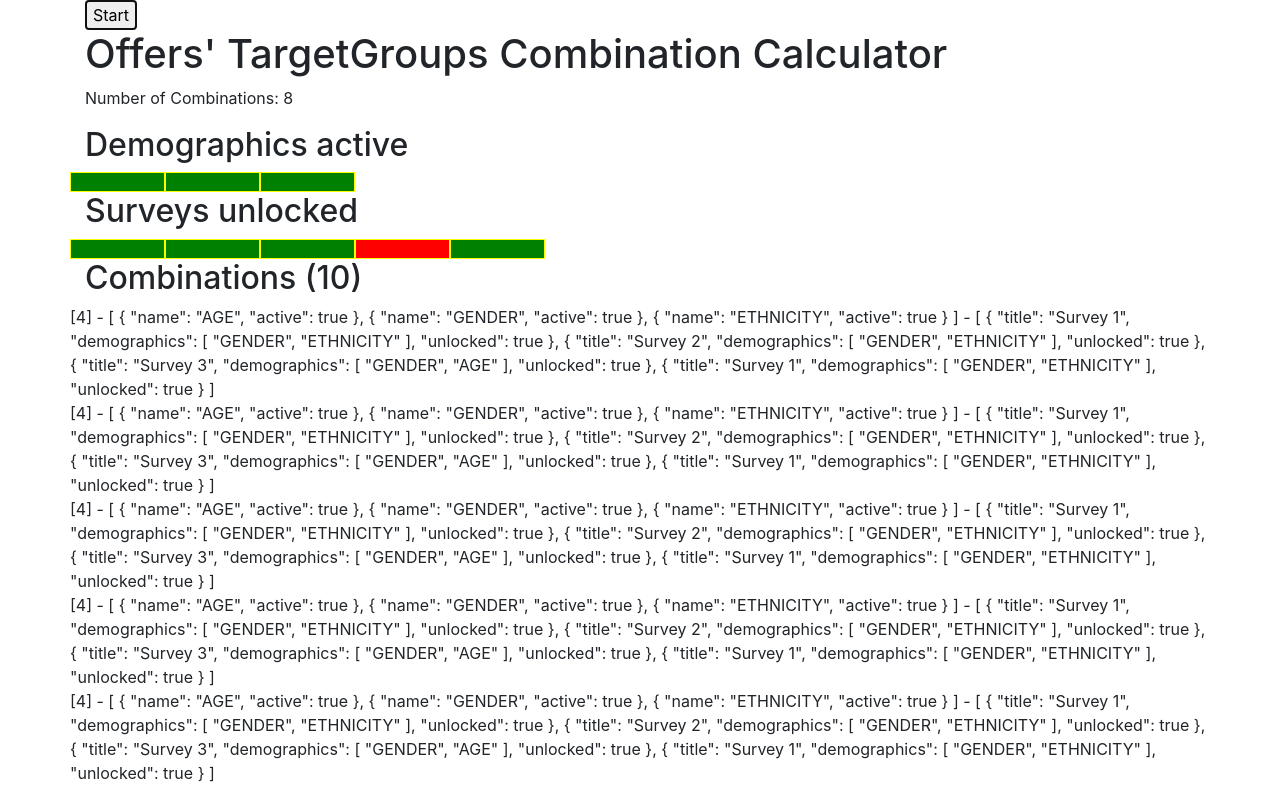
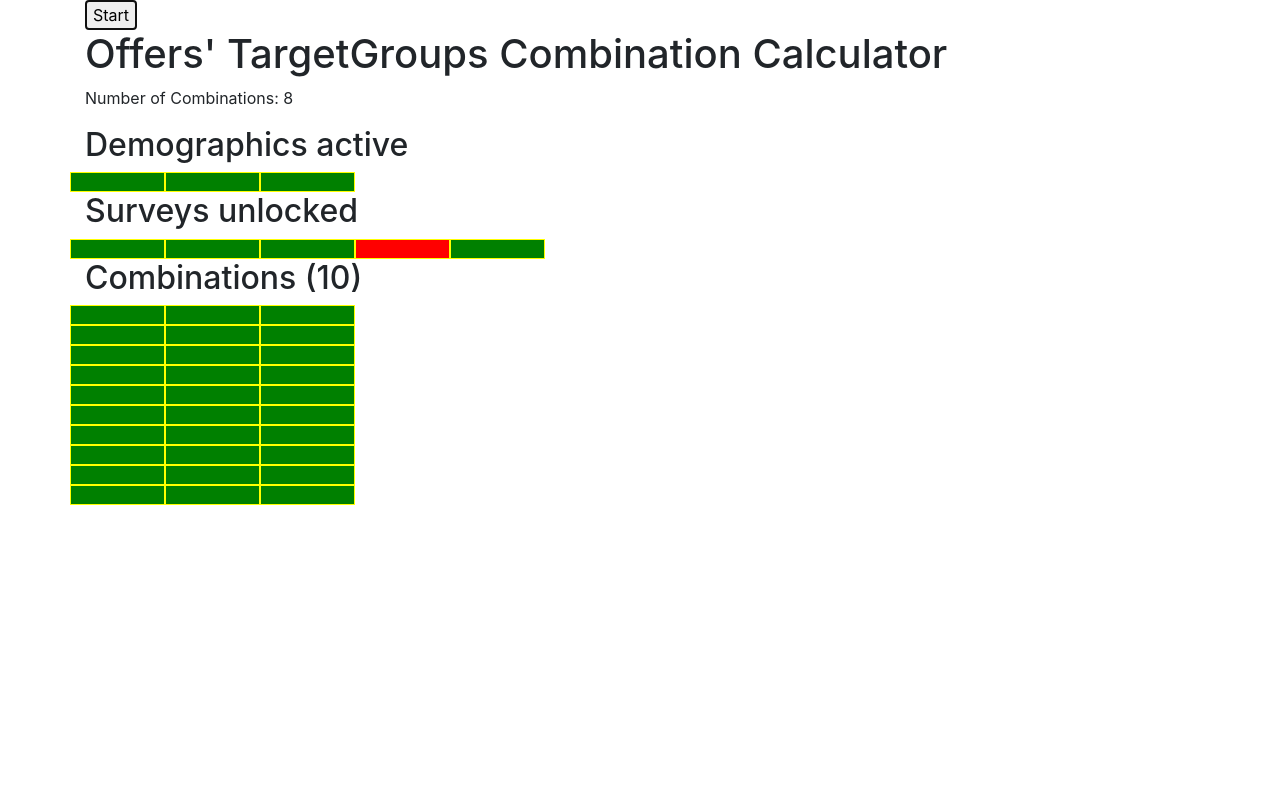
Before and after one commit to fguillen/OffersTargetGroupsFilteringCombinationsCalculatorVisualization, a plain HTML site: page index.html in a window 1280 px wide. Both pictures are taken after a click on the button "Start". Shown: the top 789 px of the page. Drawn offline with nearby package versions, Linux system fonts and the light colour scheme.

Commit message:
Render Combinations

```diff
--- a/index.html
+++ b/index.html
@@ -42,9 +42,7 @@
       <section id="combinations">
         <h2>Combinations ({{ combinationsLength }})</h2>
         <div class="row" v-for="combination in combinations">
-          [{{ combination.numSurveysUnlocked}}] -
-          {{ combination.demographicsActive }} -
-          {{ combination.surveysUnlocked }}
+          <div class="col-1 demographic" v-for="demographic in renderDemographics(combination)" v-bind:class="{ active: demographic.active }" data-toggle="tooltip" data-placement="top" :title="demographic.name"></div>
         </div>
       </section>
     </div>
--- a/script.js
+++ b/script.js
@@ -2,16 +2,16 @@ const version = "0.0.1";
 console.log("Loading APP version", version);
 
 var app = new Vue({
-  el: '#app',
+  el: "#app",
   data: {
     maxStoredCombinations: 10,
     demographics: [],
     surveys: [
-      { title: 'Survey 1', demographics: ["GENDER", "ETHNICITY"], unlocked: false },
-      { title: 'Survey 2', demographics: ["GENDER", "ETHNICITY"], unlocked: false },
-      { title: 'Survey 3', demographics: ["GENDER", "AGE"], unlocked: false },
-      { title: 'Survey 4', demographics: ["GENDER", "AGE", "happy"], unlocked: false },
-      { title: 'Survey 1', demographics: ["GENDER", "ETHNICITY"], unlocked: false }
+      { id: "1", title: "Survey 1", demographics: ["GENDER", "ETHNICITY"], unlocked: false },
+      { id: "2", title: "Survey 2", demographics: ["GENDER", "ETHNICITY"], unlocked: false },
+      { id: "3", title: "Survey 3", demographics: ["GENDER", "AGE"], unlocked: false },
+      { id: "4", title: "Survey 4", demographics: ["GENDER", "AGE", "happy"], unlocked: false },
+      { id: "5", title: "Survey 1", demographics: ["GENDER", "ETHNICITY"], unlocked: false }
     ],
     combinations: []
   },
@@ -19,7 +19,7 @@ var app = new Vue({
     console.log("create");
 
     var _self = this;
-    $.getJSON('./demographics_small.json', function (json) {
+    $.getJSON("./demographics_small.json", function (json) {
       json.forEach((demographicName) => {
         _self.demographics.push({
           name: demographicName,
@@ -52,7 +52,7 @@ var app = new Vue({
 
       var _self = this;
 
-      _.times(100, function() {
+      _.times(10, function() {
         for (var i = 0; i < _self.numOfCombinations; i++) {
           setTimeout((i) => { _self.calculateCombination(i) }, 0, i);
         }
@@ -120,8 +120,8 @@ var app = new Vue({
 
       if(this.combinations.length < this.maxStoredCombinations){
         var combination = {
-          demographicsActive: _.clone(this.demographicsActive()),
-          surveysUnlocked: _.clone(this.surveysUnlocked()),
+          demographicsActive: _.map(this.demographicsActive(), "name"),
+          surveysUnlocked: _.map(this.surveysUnlocked(), "id"),
           numSurveysUnlocked: numSurveysUnlocked
         }
 
@@ -136,6 +136,17 @@ var app = new Vue({
 
     surveysUnlocked: function () {
       return _.select(this.surveys, (survey) => { return survey.unlocked });
+    },
+
+    renderDemographics: function (combination) {
+      console.log("renderDemographics", combination.demographicsActive);
+
+      return _.map(this.demographics, (demographic) => {
+        return {
+          name: demographic.name,
+          active: _.contains(combination.demographicsActive, demographic.name)
+        }
+      });
     }
   }
 })
```
